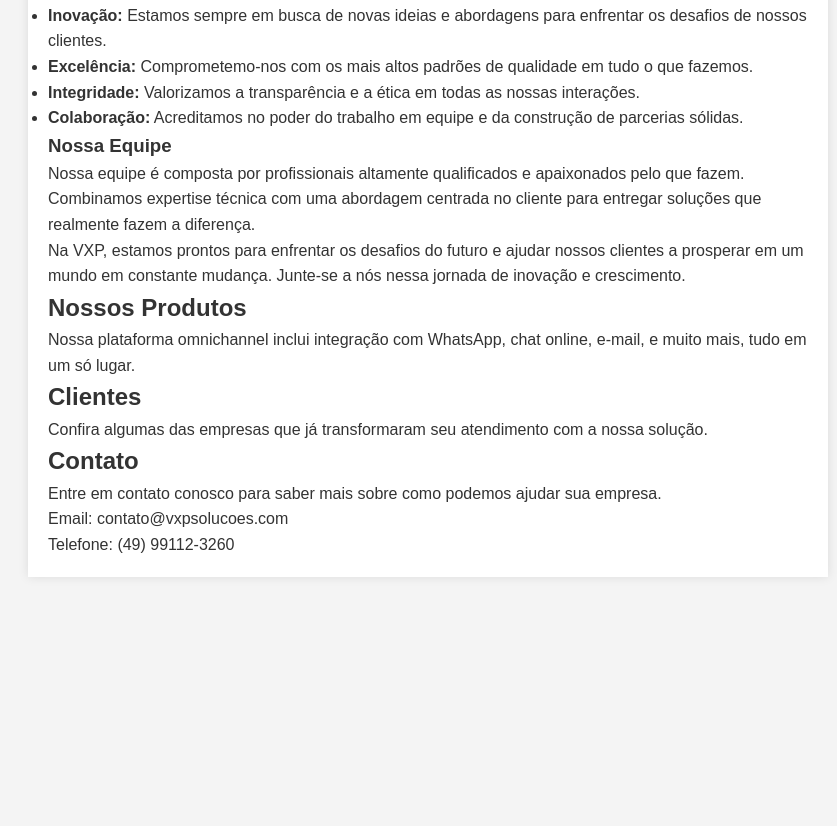
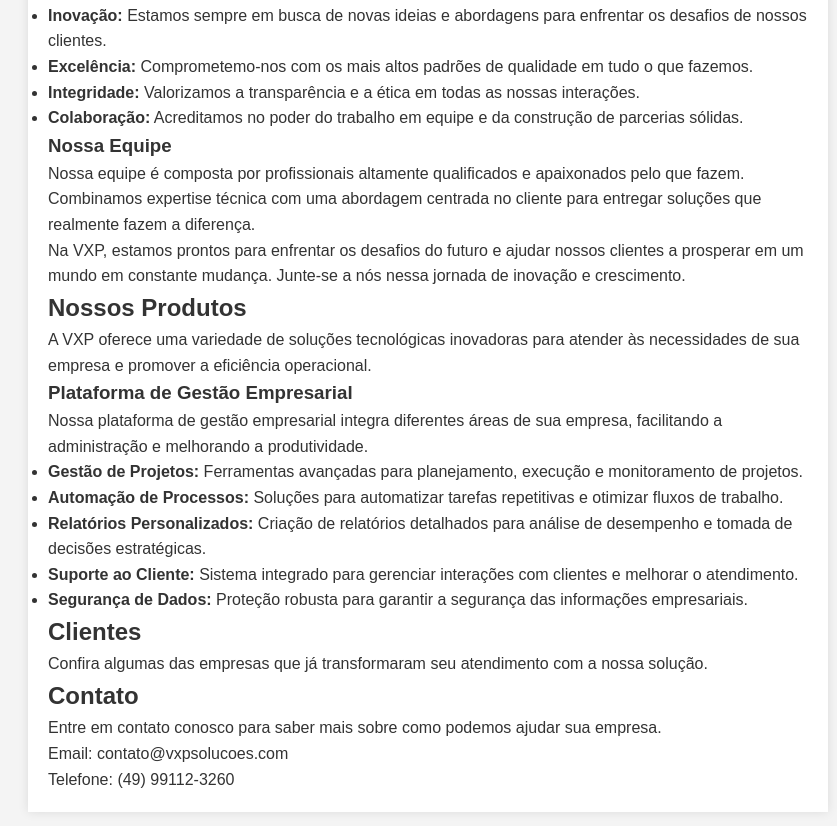
Before and after one commit to fabricioopasuite/novo, a plain HTML site: page index.html in a window 1280 px wide. Shown: the part 1004-1830 px from the top of the page, without its empty margins (212-1049 px from the left). Before the commit the page ends 1601 px from the top, so only its background shows below. Drawn offline with Linux system fonts and the light colour scheme.

Commit message:
Update index.html

```diff
--- a/index.html
+++ b/index.html
@@ -58,10 +58,21 @@
     </p>
 </section>
 
-        <section id="produtos">
-            <h2>Nossos Produtos</h2>
-            <p>Nossa plataforma omnichannel inclui integração com WhatsApp, chat online, e-mail, e muito mais, tudo em um só lugar.</p>
-        </section>
+        <section id="nossos-produtos">
+    <h2>Nossos Produtos</h2>
+    <p>A VXP oferece uma variedade de soluções tecnológicas inovadoras para atender às necessidades de sua empresa e promover a eficiência operacional.</p>
+
+    <h3>Plataforma de Gestão Empresarial</h3>
+    <p>Nossa plataforma de gestão empresarial integra diferentes áreas de sua empresa, facilitando a administração e melhorando a produtividade.</p>
+
+    <ul>
+        <li><strong>Gestão de Projetos:</strong> Ferramentas avançadas para planejamento, execução e monitoramento de projetos.</li>
+        <li><strong>Automação de Processos:</strong> Soluções para automatizar tarefas repetitivas e otimizar fluxos de trabalho.</li>
+        <li><strong>Relatórios Personalizados:</strong> Criação de relatórios detalhados para análise de desempenho e tomada de decisões estratégicas.</li>
+        <li><strong>Suporte ao Cliente:</strong> Sistema integrado para gerenciar interações com clientes e melhorar o atendimento.</li>
+        <li><strong>Segurança de Dados:</strong> Proteção robusta para garantir a segurança das informações empresariais.</li>
+    </ul>
+</section>
 
         <section id="clientes">
             <h2>Clientes</h2>
@@ -76,6 +87,10 @@
         </section>
     </main>
 
+
+
+
+
     <footer>
         <p>&copy; 2024 VXP Soluções em Tecnologia LTDA. Todos os direitos reservados.</p>
         <p>CNPJ: 49.357.870/0001-01</p>
```
